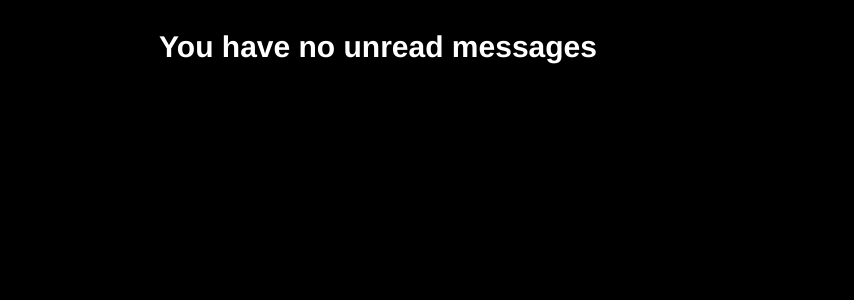
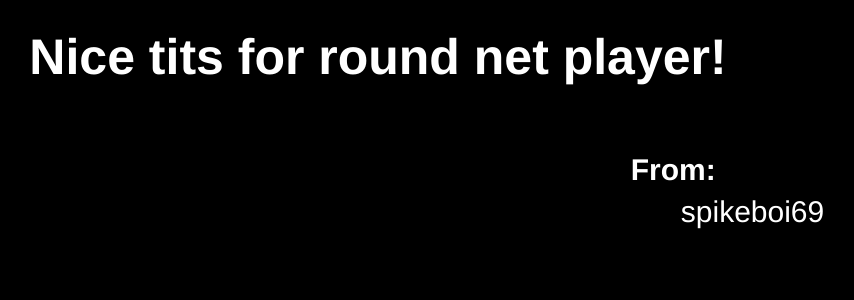
Before and after one commit to itrussell15/Lovebox, a Flask app: template templates/output.html in a window 1280 px wide. Shown: the top 300 px of the page, without its empty margins (262-1116 px from the left). Run offline with Flask 2, Linux system fonts and the light colour scheme; the template is opened without the code that fills it, so the values that code supplies are empty; parts of the project's set-up code (start-up, migrations or seed data) failed here and were passed over.

Commit message:
Fixed client html

```diff
--- a/Main.py
+++ b/Main.py
@@ -8,8 +8,8 @@ Created on Sun Jul 11 16:26:46 2021
 from UI_Handler import UI_Handler
 import time
 
-# url = "https://itrussell15.pythonanywhere.com/"
-url = "http://127.0.0.1:5000/"
+url = "https://itrussell15.pythonanywhere.com/"
+# url = "http://127.0.0.1:5000/"
 
 ui = UI_Handler("Land_Of_Schmucks", url)
 state = False
--- a/MessageRequest.py
+++ b/MessageRequest.py
@@ -9,10 +9,11 @@ import requests
 
 class MessageRequest:
 
-    def __init__(self, url, user):
+    def __init__(self, url, user, key):
         self.BASE_URL = url
+        self.key = key
         # self.key = "asklfghalskgha"
-        self.key = "password"
+        # self.key = "password"
         self._check_valid_username(user)
         self.user = user.lower()
 
--- a/templates/output.html
+++ b/templates/output.html
@@ -1,18 +1,27 @@
-<head>
-  <style>
-  .message{
-    color:white;
-    font-size:30px;
-    font-family: Helvetica, sans-serif;
-    text-align: center;
-    margin-top: 30px;
-  }
-  </style>
-</head>
+<body style="background-color:black">
+<h4 style = "color:white;
+            font-size:50px;
+            font-family: Helvetica, sans-serif;
+            padding-top: 20px;
+            text-align:center">
+  Nice tits for round net player!
+</h4>
 
-<body style="background-color:black">
-
-
-<h4 class = "message">
-  You have no unread messages
-</h4>
+<div style = "position: static;
+              width: 100px;
+              margin-left:70%">
+  <div style = "color:white;
+                font-family: Helvetica, sans-serif;
+                font-size:30px;">
+      <strong>From:</strong>
+  </div>
+  <div style = "color:white;
+              font-family: Helvetica, sans-serif;
+              padding-top: 8px;
+              padding-left: 50px;
+              text-align: left;
+              font-size: 30px;">
+    spikeboi69
+  </div>
+</div>
+</body>
```
Also changed, not shown: UI_Handler.py (+6 -2 lines), templates/message_template.html (+24 -8 lines).
